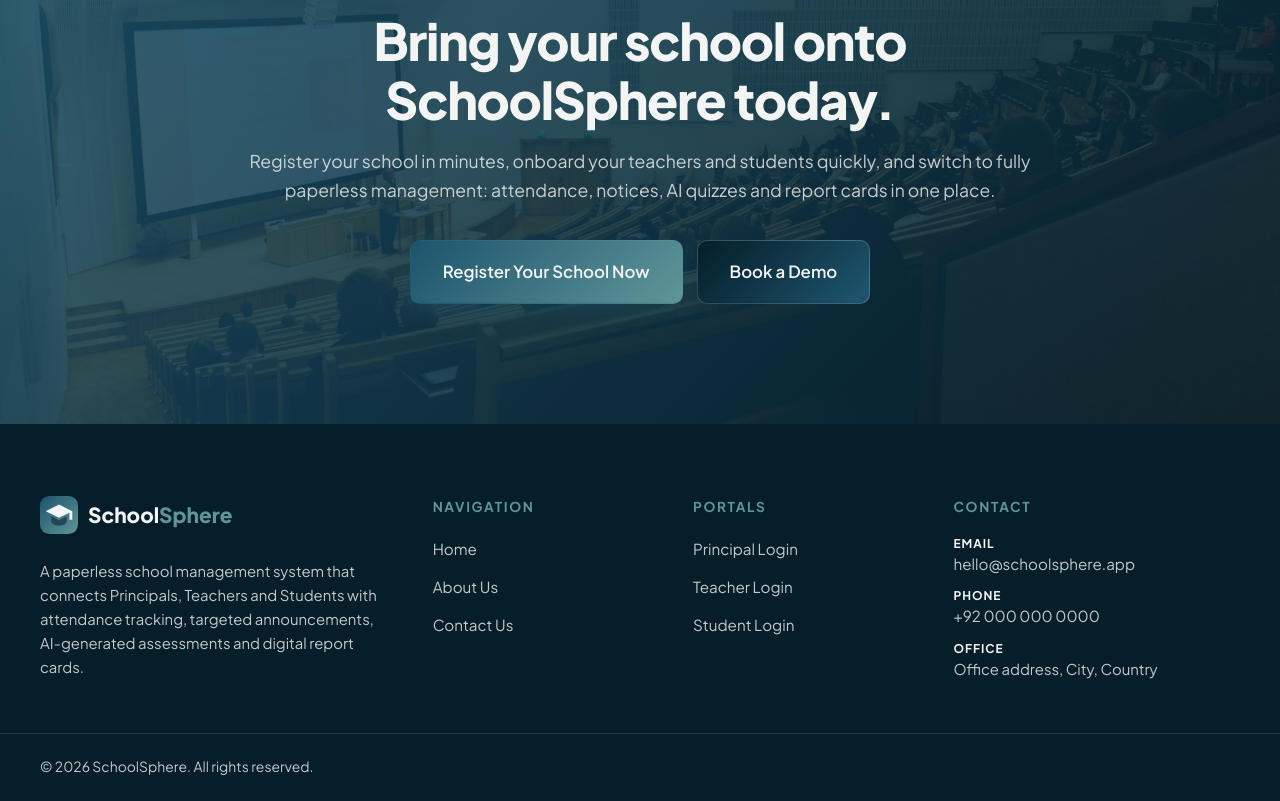
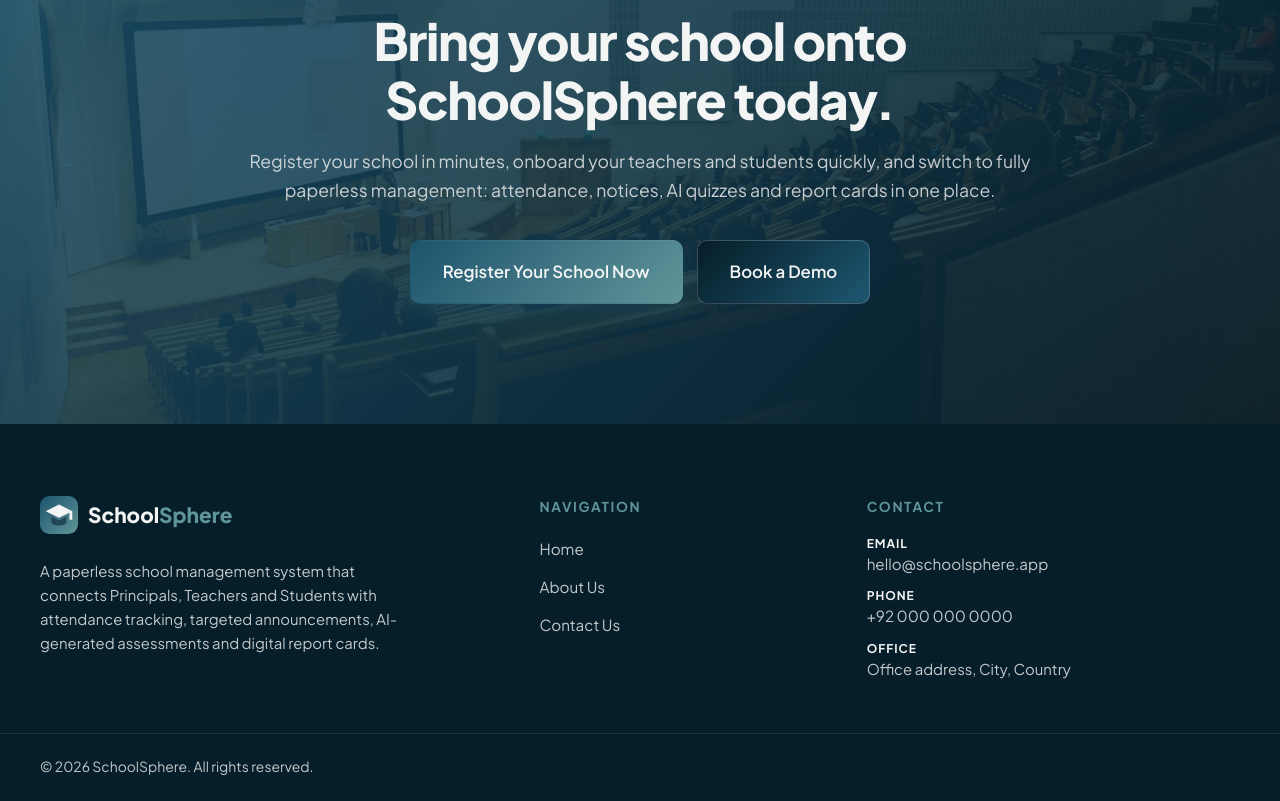
Before and after one commit to devdevcipator-arch/school-project, a Next.js app: page /contact in a window 1280 px wide. Shown: the part 1292-2093 px from the top of the page. Built offline with nearby package versions, Linux system fonts and the light colour scheme.

Commit message:
Footer: remove Portals column
Co-Authored-By: Claude Opus 5.5 <noreply@anthropic.com>

```diff
--- a/components/layout/Footer.tsx
+++ b/components/layout/Footer.tsx
@@ -1,6 +1,6 @@
 import Link from "next/link";
 import { Logo } from "@/components/layout/Logo";
-import { mainNav, portals, site } from "@/lib/site";
+import { mainNav, site } from "@/lib/site";
 
 const heading = "mb-[18px] text-[.85rem] font-bold uppercase tracking-[.12em] text-accent";
 const footLink =
@@ -9,7 +9,7 @@ const footLink =
 export default function Footer() {
   return (
     <footer className="bg-ink pt-[72px] text-surface">
-      <div className="shell grid gap-10 pb-[52px] sm:grid-cols-2 lg:grid-cols-[1.6fr_1fr_1fr_1.3fr]">
+      <div className="shell grid gap-10 pb-[52px] sm:grid-cols-2 lg:grid-cols-[1.6fr_1fr_1.3fr]">
         <div data-reveal>
           <Logo />
           <p className="mt-[18px] max-w-[380px] text-[.93rem] text-surface/80">
@@ -22,15 +22,6 @@ export default function Footer() {
           <h4 className={heading}>Navigation</h4>
           <ul className="grid gap-3">
             {mainNav.map((l) => (
-              <li key={l.href}><Link href={l.href} className={footLink}>{l.label}</Link></li>
-            ))}
-          </ul>
-        </div>
-
-        <div data-reveal>
-          <h4 className={heading}>Portals</h4>
-          <ul className="grid gap-3">
-            {portals.map((l) => (
               <li key={l.href}><Link href={l.href} className={footLink}>{l.label}</Link></li>
             ))}
           </ul>
--- a/lib/site.ts
+++ b/lib/site.ts
@@ -16,9 +16,3 @@ export const mainNav = [
   { href: "/about", label: "About Us" },
   { href: "/contact", label: "Contact Us" },
 ];
-
-export const portals = [
-  { href: "/login?role=principal", label: "Principal Login" },
-  { href: "/login?role=teacher", label: "Teacher Login" },
-  { href: "/login?role=student", label: "Student Login" },
-];
```
